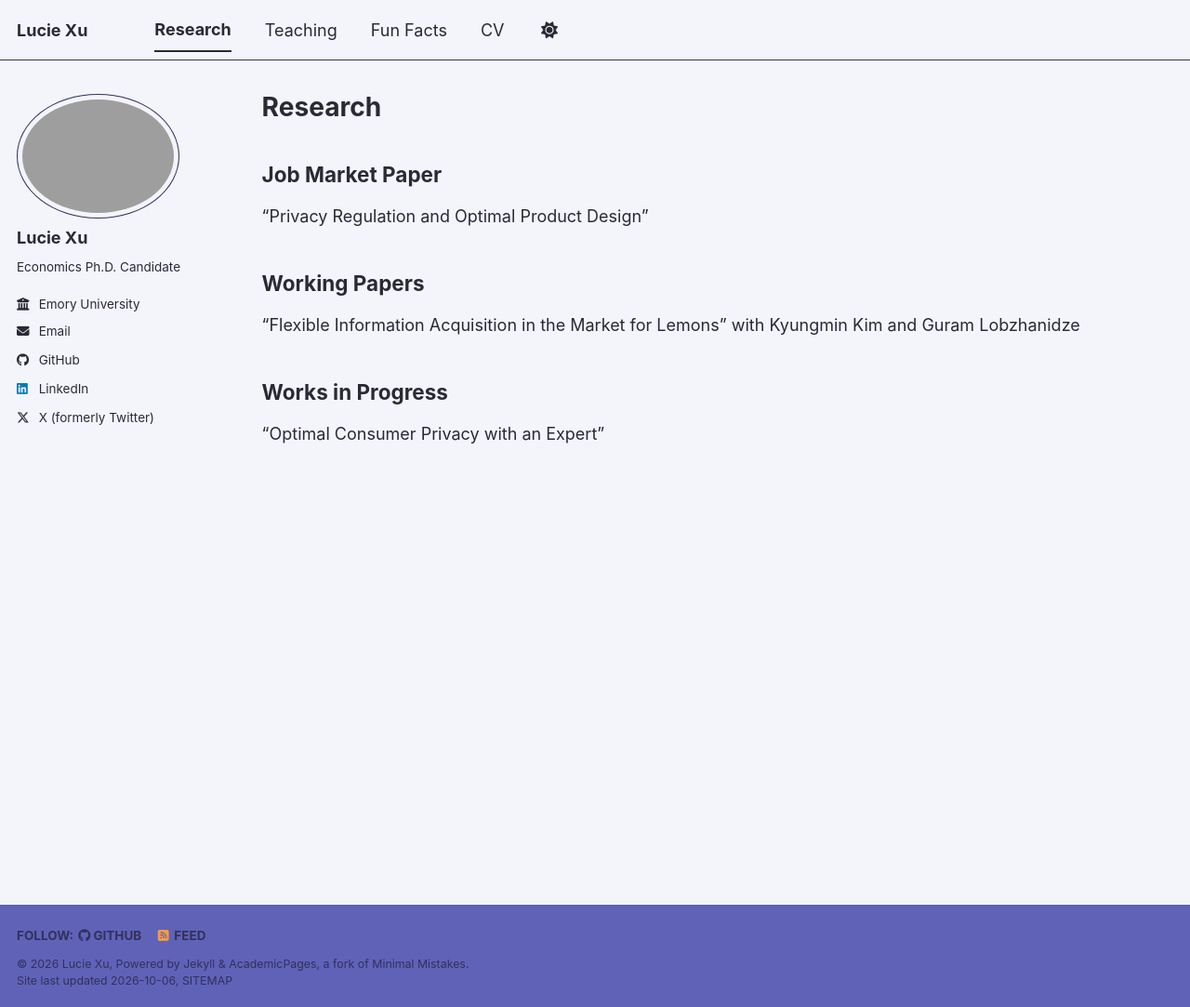
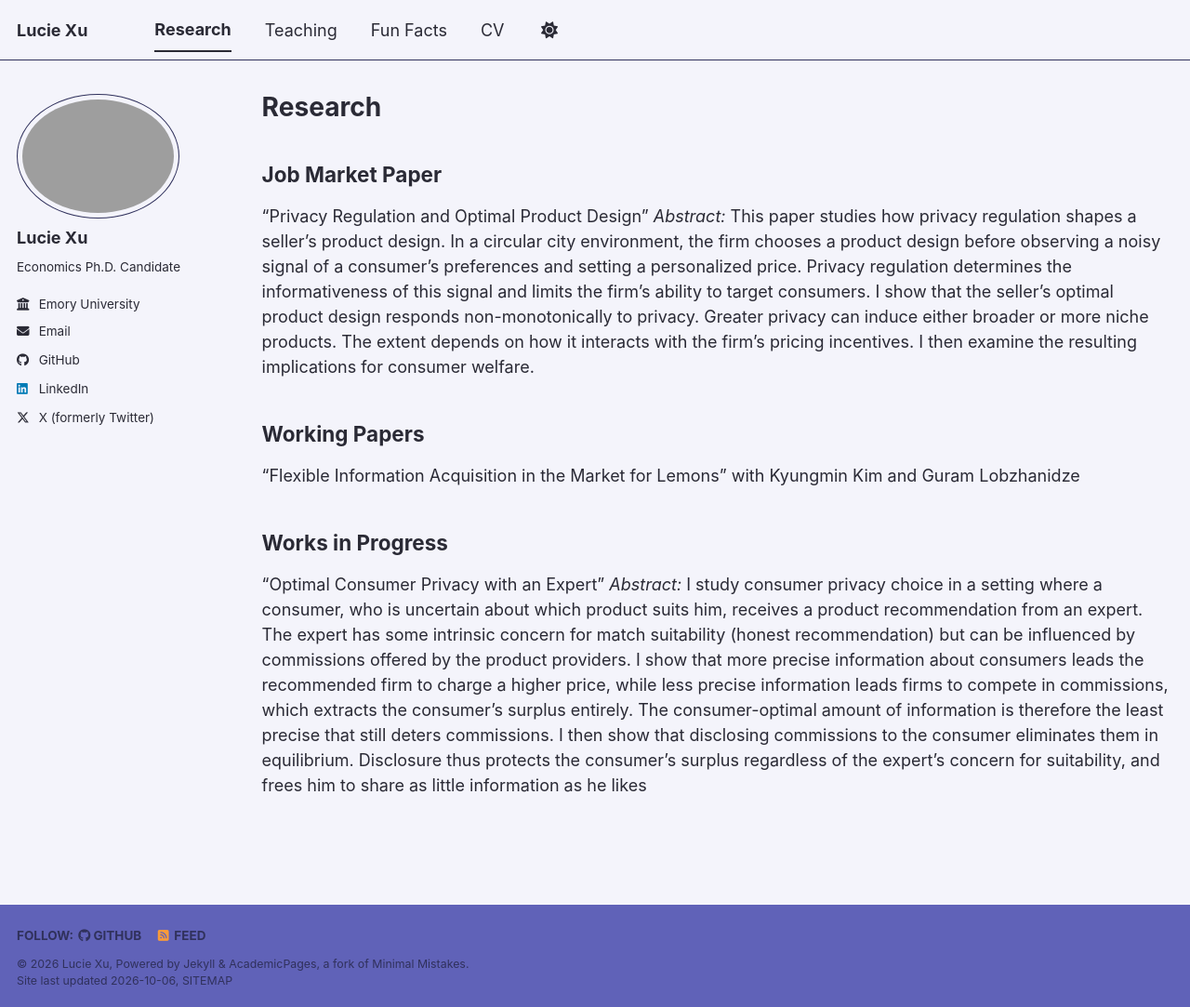
Before and after one commit to lucieexu27/lucieexu27.github.io, a Jekyll site: the page built from _pages/research.md, in a window 1280 px wide and 1083 px high. Shown: the whole window at 93% size. Built offline with Jekyll 4.4.1, drawn with Linux system fonts in a browser that asks for light colours; a style sheet for code colours, icons or effects is not loaded.

Commit message:
Update research page with new paper abstracts
Added abstracts for job market paper and works in progress.

```diff
--- a/_pages/research.md
+++ b/_pages/research.md
@@ -8,6 +8,7 @@ author_profile: true
 ## Job Market Paper
 
 "Privacy Regulation and Optimal Product Design"
+_Abstract:_ This paper studies how privacy regulation shapes a seller’s product design. In a circular city environment, the firm chooses a product design before observing a noisy signal of a consumer’s preferences and setting a personalized price. Privacy regulation determines the informativeness of this signal and limits the firm’s ability to target consumers. I show that the seller’s optimal product design responds non-monotonically to privacy. Greater privacy can induce either broader or more niche products. The extent depends on how it interacts with the firm’s pricing incentives. I then examine the resulting implications for consumer welfare.
 
 ## Working Papers
 "Flexible Information Acquisition in the Market for Lemons"
@@ -15,3 +16,4 @@ with Kyungmin Kim and Guram Lobzhanidze
 
 ## Works in Progress
 "Optimal Consumer Privacy with an Expert"
+_Abstract:_ I study consumer privacy choice in a setting where a consumer, who is uncertain about which product suits him, receives a product recommendation from an expert. The expert has some intrinsic concern for match suitability (honest recommendation) but can be influenced by commissions offered by the product providers. I show that more precise information about consumers leads the recommended firm to charge a higher price, while less precise information leads firms to compete in commissions, which extracts the consumer's surplus entirely. The consumer-optimal amount of information is therefore the least precise that still deters commissions. I then show that disclosing commissions to the consumer eliminates them in equilibrium. Disclosure thus protects the consumer's surplus regardless of the expert's concern for suitability, and frees him to share as little information as he likes
```
